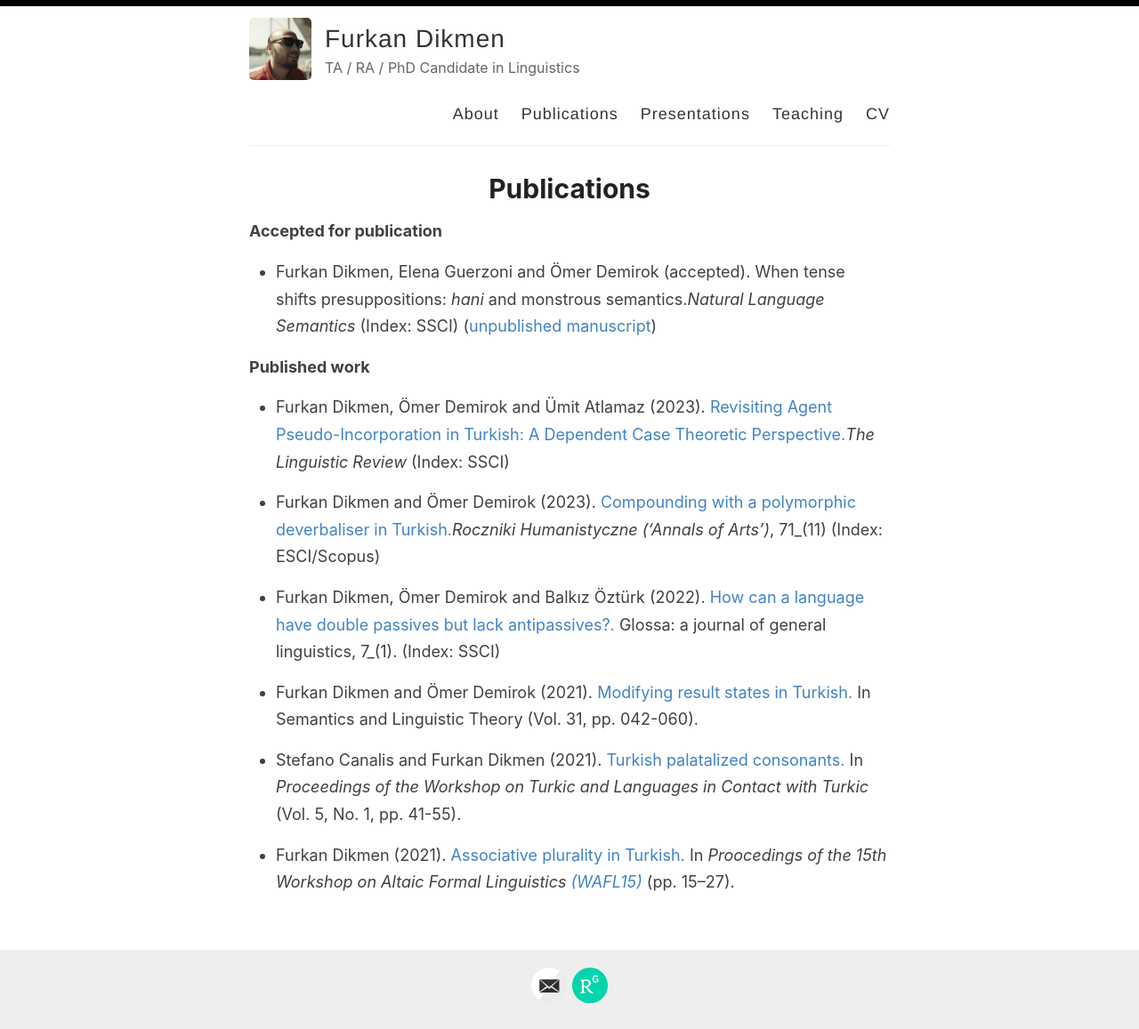
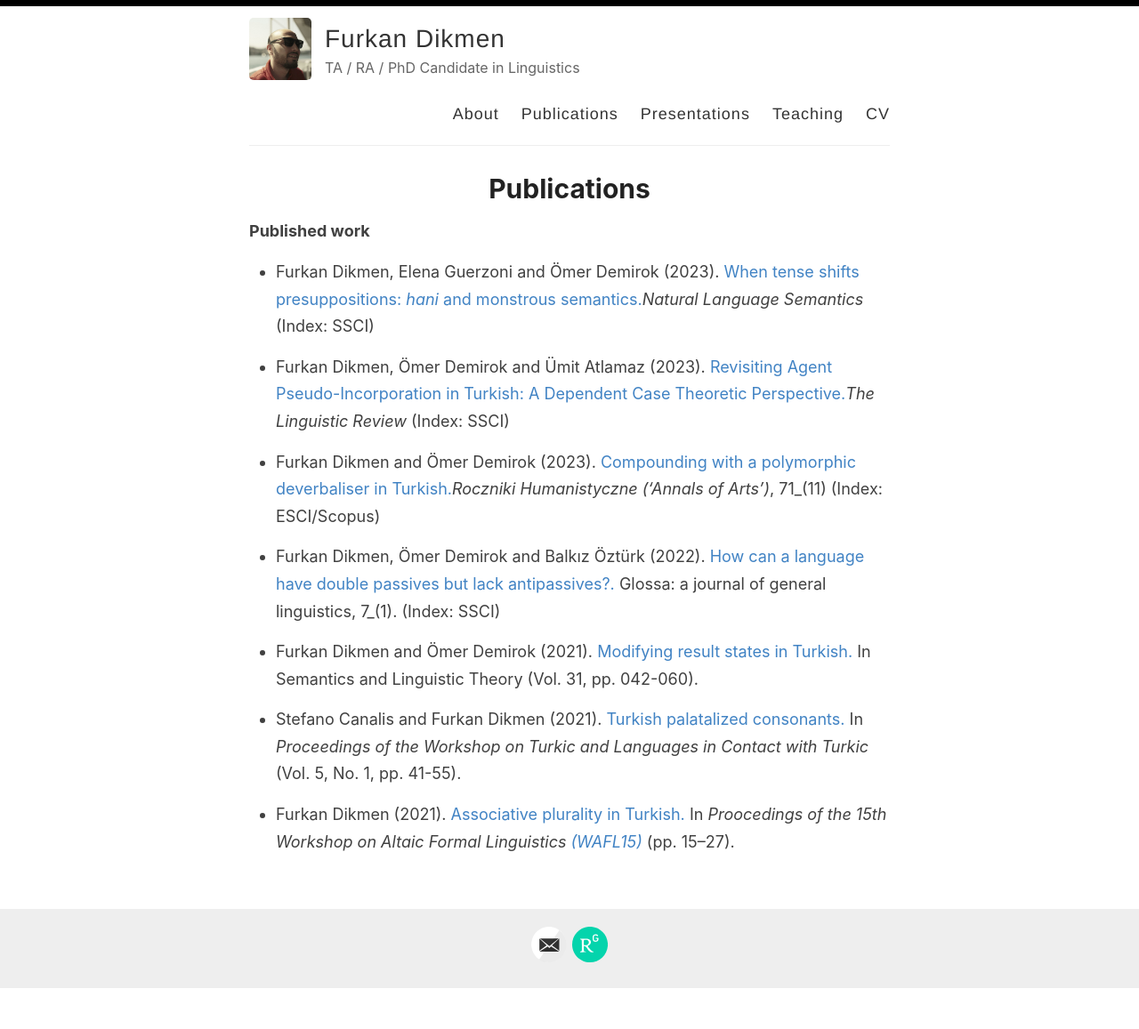
Before and after one commit to furkandikmen/furkandikmen.github.io, a Jekyll site: the page built from _pages/publications.md, in a window 1280 px wide. Shown: the whole page at 89% size. Built offline with Jekyll 4.4.1, drawn with Linux system fonts in a browser that asks for light colours; after the commit the page ends 1112 px from its top, so only the background shows below that.

Commit message:
Update publications.md

```diff
--- a/_pages/publications.md
+++ b/_pages/publications.md
@@ -4,12 +4,10 @@ title: Publications
 permalink: /publications/
 ---
 
-**Accepted for publication**
-
-- Furkan Dikmen, Elena Guerzoni and Ömer Demirok (accepted). When tense shifts presuppositions: _hani_ and monstrous semantics._Natural Language Semantics_ (Index: SSCI) ([unpublished manuscript](https://ling.auf.net/lingbuzz/007287){:target="_blank" rel="noopener noreferrer"})
-
 
 **Published work**
+
+- Furkan Dikmen, Elena Guerzoni and Ömer Demirok (2023). [When tense shifts presuppositions: _hani_ and monstrous semantics.](https://doi.org/10.1007/s11050-023-09215-y){:target="_blank" rel="noopener noreferrer"}_Natural Language Semantics_ (Index: SSCI)
 
 - Furkan Dikmen, Ömer Demirok and Ümit Atlamaz (2023). [Revisiting Agent Pseudo-Incorporation in Turkish: A Dependent Case Theoretic Perspective.](https://doi.org/10.1515/tlr-2023-2011){:target="_blank" rel="noopener noreferrer"}_The Linguistic Review_ (Index: SSCI)
 
```
